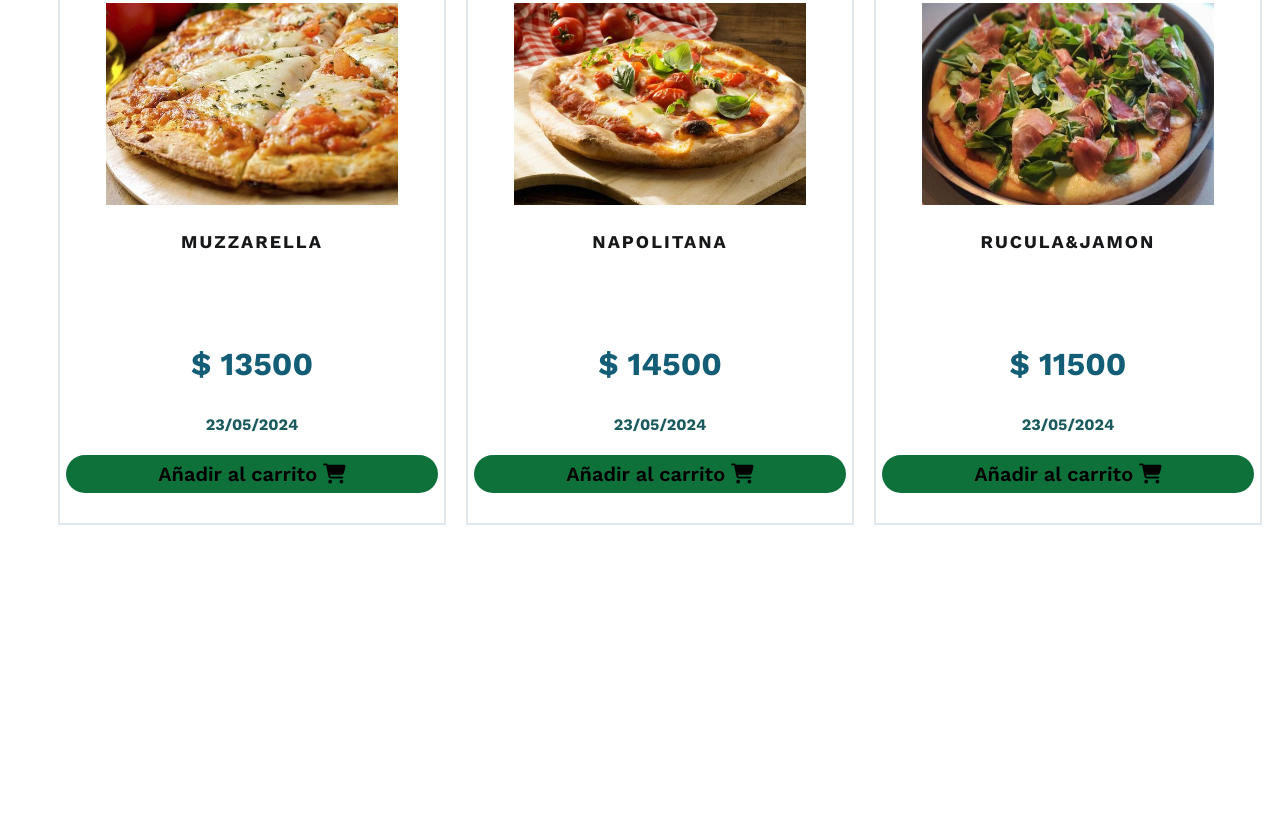
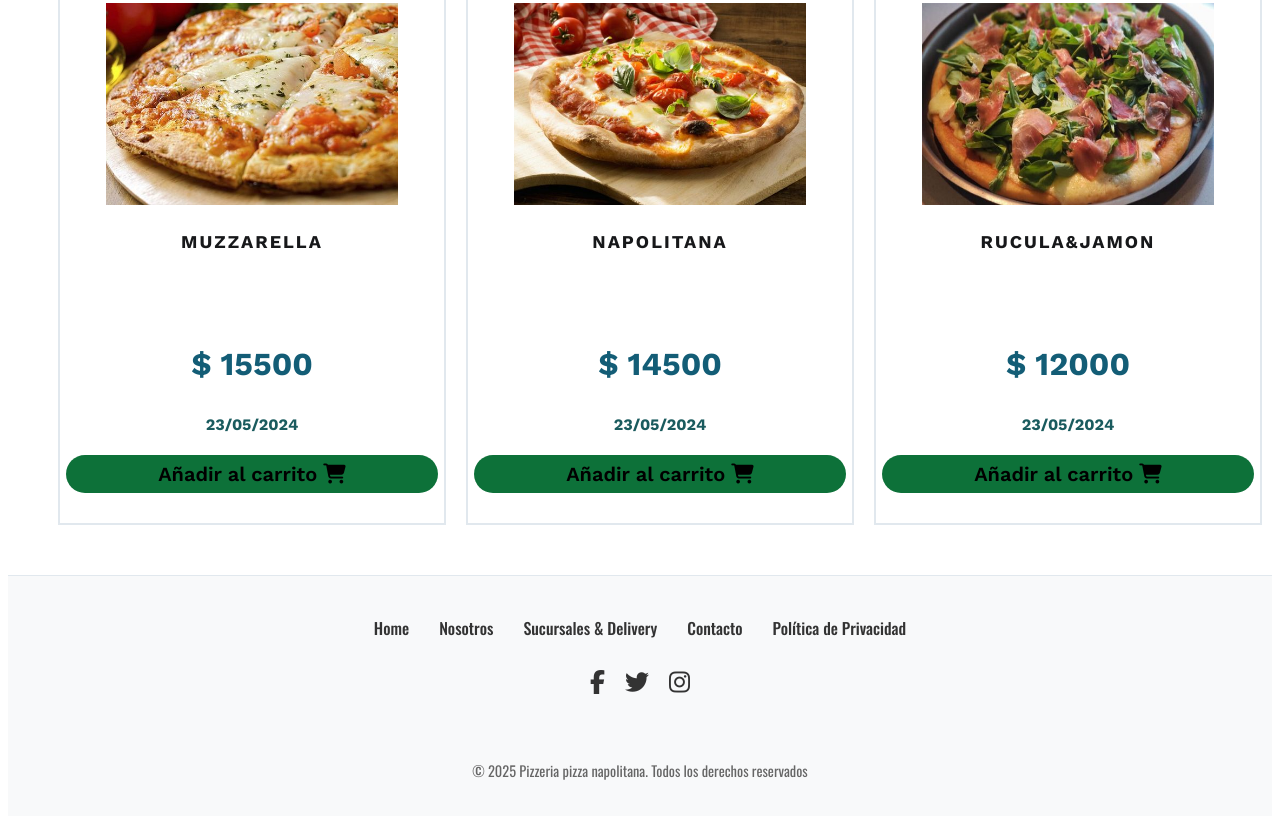
Before and after one commit to AlessioTezza/project-pizzas-front-end, a plain HTML site: page index.html in a window 1280 px wide. Shown: the part 822-1642 px from the top of the page. Before the commit the page ends 1373 px from the top, so only its background shows below. Drawn offline with nearby package versions, Linux system fonts and the light colour scheme.

Commit message:
(Trabajando css&html)

```diff
--- a/css/styles.css
+++ b/css/styles.css
@@ -121,7 +121,7 @@ font-family: 'Oswald',sans-serif;
 }
 .gallery li .box .button {
   margin-top: 5px;
-  width: 100%;
+  width: 100%;/*100% WIDTH DEL LI*/
   padding: 7px;
   border: none;
   background: #0D7139;
@@ -132,3 +132,93 @@ font-family: 'Oswald',sans-serif;
   color:. #fff;
   font-family: "Work Sans", sans-serif;
 }
+footer {
+  background-color: #f8f9fa;
+  padding: 40px 20px 20px 20px;
+  font-family: "Oswald", sans-serif;
+  border-top: 1px solid #e1e8ee;
+  margin-top: 40px;
+}
+.footer-nav {
+  display: flex;
+  justify-content: center;
+  margin-bottom: 30px;
+}
+
+.footer-nav ul {
+  display: flex;
+  list-style: none;
+  margin: 0;
+  padding: 0;
+  flex-wrap: wrap;
+  justify-content: center;
+}
+.footer-nav ul li {
+margin: 0 15px;/*margin para wrap*/
+}
+.footer-nav ul li a{
+text-decoration: none;
+font-size: 1rem;
+ font-weight: 500;
+ color: var(--color-nav);
+}
+
+
+.footer-nav ul li a:hover {
+  color: #e50c39;
+}
+
+.footer-social{
+
+ display: flex;
+  justify-content: center;
+  margin-bottom: 30px;
+
+}
+
+.footer-social i{
+   margin: 0 10px;
+  font-size: 1.5rem;
+  cursor: pointer;
+  color: var(--color-nav);
+}
+
+.footer-social i:hover {
+  color: #e50c39;
+}
+
+.footer-copyright{
+
+  text-align: center;
+  font-size: 0.9rem;
+  color: #666;
+  padding-top: 20px;
+}
+@media (max-width: 960px) {
+
+ #header-container {
+    flex-direction: column;
+  }
+#header-container #logo {
+    display: flex;
+    flex-direction: column;
+  }
+
+  .gallery {
+    flex-direction: column;
+    margin-top: 60px;
+  }
+ .gallery li {/*para[]palegos&ocupando*/
+  width: 100%;
+     justify-content: center;
+  }
+  .img-pizzas{
+
+    width: 100%;
+    /* Imagenes responsivas */
+    max-width: 100%;
+    /* Imagenes responsivas */
+    height: auto;
+
+}
+}
--- a/index.html
+++ b/index.html
@@ -3,7 +3,7 @@
 <head>
     <meta charset="UTF-8">
     <meta name="viewport" content="width=device-width, initial-scale=1.0">
-    <title>Pizzeria Pizze il Napolitano</title>
+    <title>Pizzeria Pizze Napolitano</title>
     <meta name="description" content="Descubrí las pizzas más ricas de San Martin que esta en la Provincia de Buenos Aires. Masa artesanal, ingredientes frescos y sabores únicos que conquistarán tu paladar. ¡Pedí ya y disfrutá en casa!">
     <link rel="preconnect" href="https://fonts.googleapis.com">
     <link rel="preconnect" href="https://fonts.gstatic.com" crossorigin>
@@ -14,7 +14,7 @@
 </head>
 
 <body>
-    <footer>
+
   <header>
     <div id="header-container">
       <div id="logo">
@@ -42,7 +42,7 @@
       <li>
         <div class="box">
           <figure>
-            <img src="img/fugazzeta_cleanup.jpg" alt="fugazzeta" class="img-jpg" />
+             <img src="img/fugazzeta_cleanup.jpg" alt="fugazzeta" class="img-pizzas" />
             <figcaption>
               <h3>Fugazzeta</h3>
               <p>$ 12500</p>
@@ -57,7 +57,7 @@
        <li>
         <div class="box">
           <figure>
-            <img src="img/pizza-4-quesos.jpg" alt="Pizza 4 Quesos" class="img-jpg" />
+            <img src="img/pizza-4-quesos.jpg" alt="Pizza 4 Quesos" class="img-pizza" />
             <figcaption>
               <h3>Pizza Cuatro Quesos</h3>
               <p>$ 17000</p>
@@ -72,7 +72,7 @@
        <li>
         <div class="box">
           <figure>
-            <img src="img/pizza-de-albahaca.jpg" alt="Pizza Albahaca" class="img-jpg" />
+            <img src="img/pizza-de-albahaca.jpg" alt="Pizza Albahaca" class="img-pizzas" />
             <figcaption>
               <h3>Pizza de Albahaca</h3>
               <p>$ 15000</p>
@@ -80,17 +80,17 @@
             </figcaption>
           </figure>
           <button class="button" value="3">
-            Añadir al carrito <i class="fa-solid fa-cart-shopping" class="img-jpg"></i>
+            Añadir al carrito <i class="fa-solid fa-cart-shopping" class="img-pizzas"></i>
           </button>
         </div>
       </li>
         <li>
             <div class="box">
                 <figure>
-                    <img src="img/pizza-muzzarella.jpg" alt="">
+                    <img src="img/pizza-muzzarella.jpg" alt="muzza" class="img-pizzas">
                      <figcaption>
               <h3>Muzzarella</h3>
-              <p>$ 13500</p>
+              <p>$ 15500</p>
               <time>23/05/2024</time>
                         </figcaption>
                         </figure>
@@ -102,7 +102,7 @@
         <li>
             <div class="box">
                 <figure>
-                    <img src="img/pizza-napolitana.jpg" alt="napolitana">
+                    <img src="img/pizza-napolitana.jpg" alt="napolitana" class="img-pizzas">
                      <figcaption>
               <h3>Napolitana</h3>
               <p>$ 14500</p>
@@ -110,39 +110,54 @@
                         </figcaption>
                          </figure>
             <button class="button" value="5">
-                 Añadir al carrito <i class="fa-solid fa-cart-shopping"> </i> </button>
+                 Añadir al carrito <i class="fa-solid fa-cart-shopping"> </i>
+                </button>
             </div>
         </li>
         <li>
             <div class="box">
                 <figure>
-                    <img src="img/pizza-rucula-y-jamon-crudo.jpg" alt="rucula&jamon">
+                <img src="img/pizza-rucula-y-jamon-crudo.jpg" alt="rucula&jamon" class="img-pizzas">
                      <figcaption>
               <h3>Rucula&jamon</h3>
-              <p>$ 11500</p>
+              <p>$ 12000</p>
               <time>23/05/2024</time>
                         </figcaption>
                         </figure>
              <button class="button" value="6">
-                 Añadir al carrito <i class="fa-solid fa-cart-shopping"> </i> </button>
+                 Añadir al carrito <i class="fa-solid fa-cart-shopping"> </i>
+                </button>
             </div>
         </li>
     </ul>
+   </div>
+<footer>
 
-   </div>
+      <div class="footer-content">
+   <div class="footer-nav">
+        <ul>
+          <li><a href="#">Home</a></li>
+          <li><a href="#">Nosotros</a></li>
+          <li><a href="#">Sucursales & Delivery</a></li>
+          <li><a href="#">Contacto</a></li>
+          <li><a href="#">Política de Privacidad</a></li>
+        </ul>
+  </div>
+  <!-- Redes sociales -->
+      <div class="footer-social" id="social">
+        <a href="https://www.facebook.com/user"><i class="fab fa-facebook-f"></i></a>
+        <a href="https://x.com/user"></a><i class="fab fa-twitter"></i></a>
+        <a href="https://www.instagram.com/user"></a><i class="fab fa-instagram"></i></a>
+      </div>
+     <div class="footer-copyright">
+      <p> &copy;
+      <script>
+       let currentYear= new Date().getFullYear();
+      Document.write(currentYear);
+       </script>2025 Pizzeria pizza napolitana. Todos los derechos reservados</p>
+       </div>
 
-
-
-
+  </div>
 </footer>
-
   </body>
 </html>
-
-
-
-
-
-
-</body>
-</html>
```
